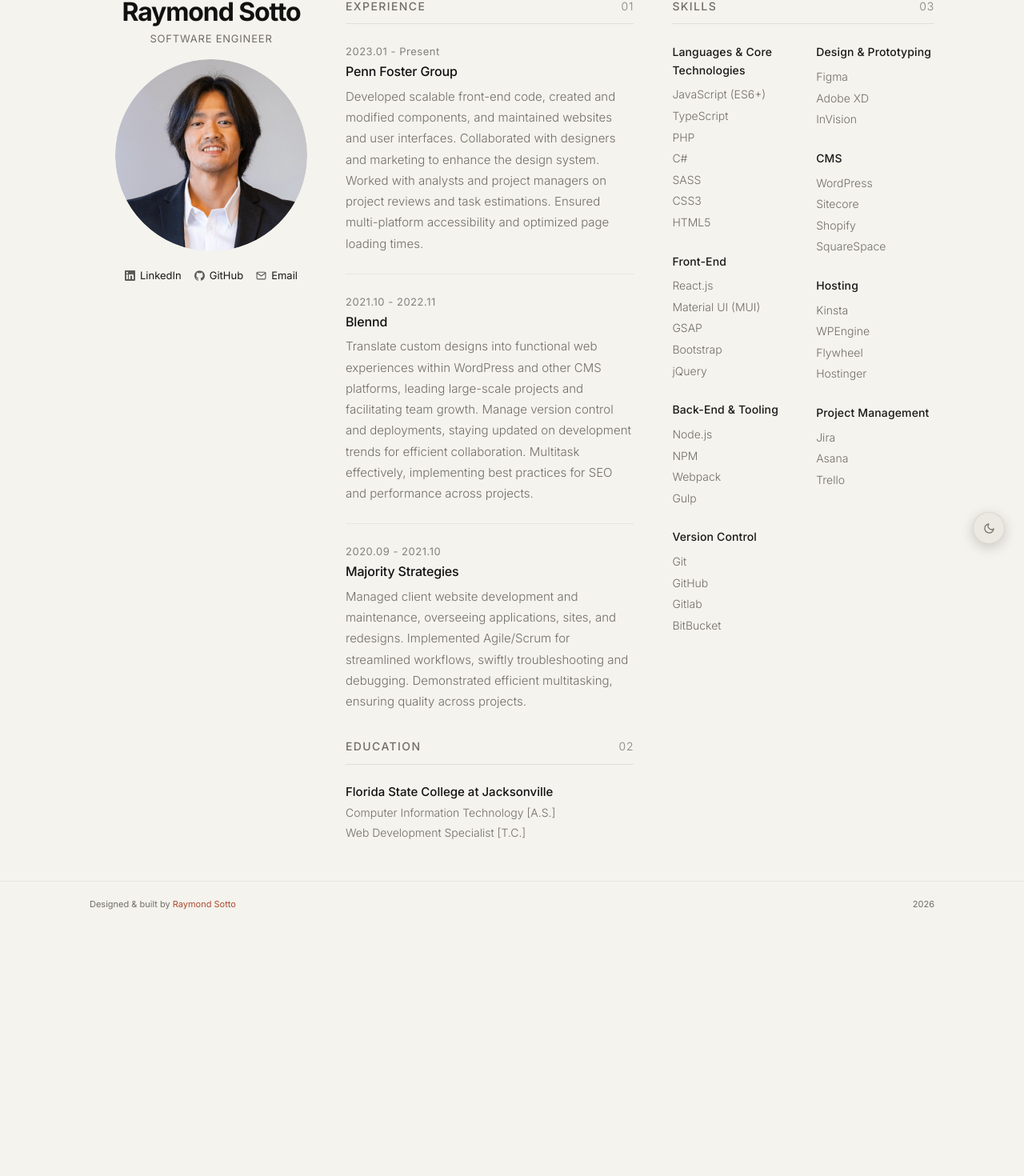
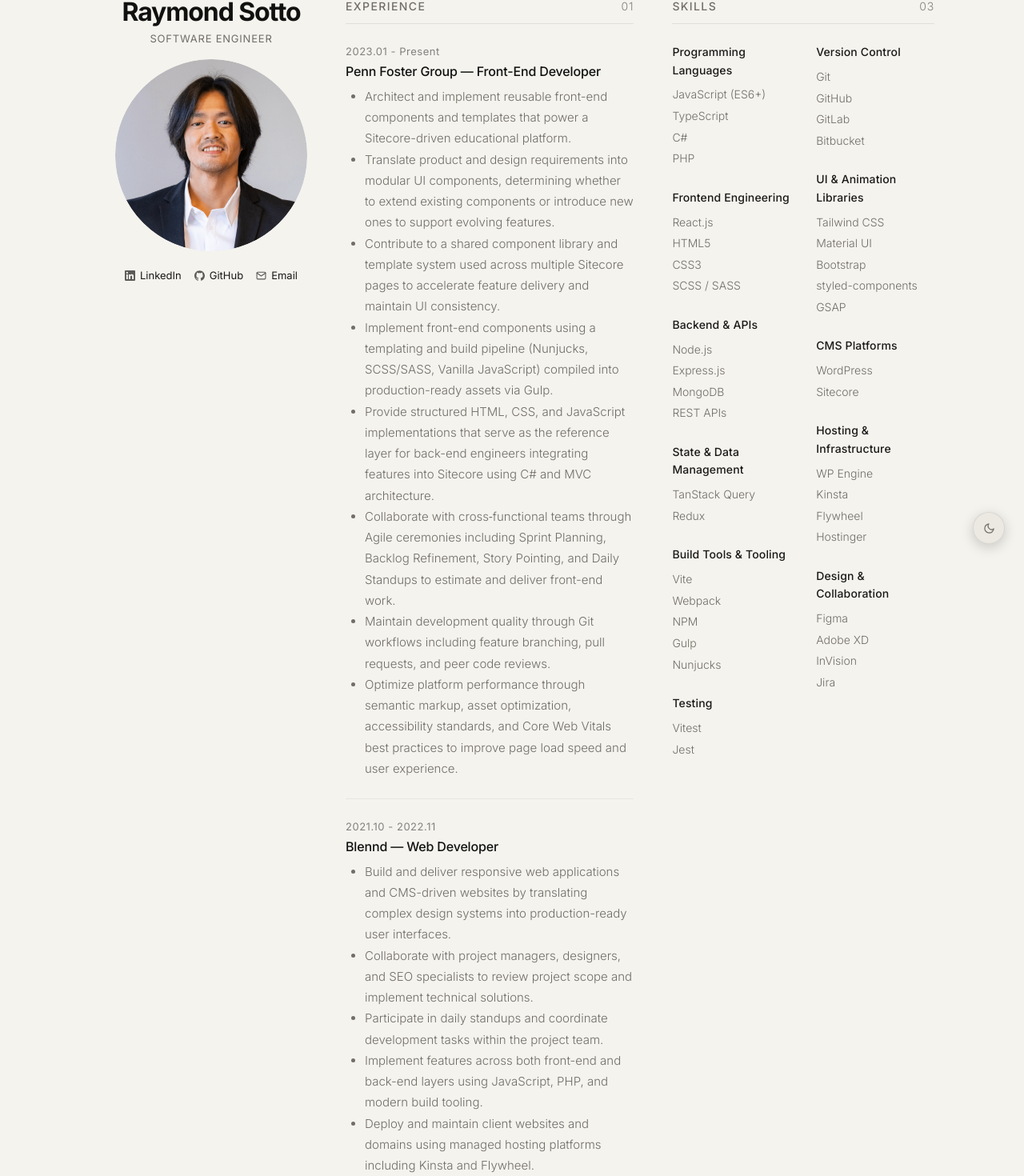
Before and after one commit to raymondjosephsotto/raymondsottodev, a React (Vite) app: page /raymondsottodev/resume in a window 1280 px wide. Shown: the part 96-1566 px from the top of the page at 80% size. Before the commit the page ends 1256 px from the top, so only its background shows below. Built offline with nearby package versions, Linux system fonts and the light colour scheme.

Commit message:
feat: enhance resume section with detailed experience descriptions and improved styling

```diff
--- a/src/data/resume.ts
+++ b/src/data/resume.ts
@@ -9,21 +9,39 @@
   experience: [
     {
       date: '2023.01 - Present',
-      company: 'Penn Foster Group',
-      description:
-        'Developed scalable front-end code, created and modified components, and maintained websites and user interfaces. Collaborated with designers and marketing to enhance the design system. Worked with analysts and project managers on project reviews and task estimations. Ensured multi-platform accessibility and optimized page loading times.',
+      company: 'Penn Foster Group — Front-End Developer',
+      description: [
+        'Architect and implement reusable front-end components and templates that power a Sitecore-driven educational platform.',
+        'Translate product and design requirements into modular UI components, determining whether to extend existing components or introduce new ones to support evolving features.',
+        'Contribute to a shared component library and template system used across multiple Sitecore pages to accelerate feature delivery and maintain UI consistency.',
+        'Implement front-end components using a templating and build pipeline (Nunjucks, SCSS/SASS, Vanilla JavaScript) compiled into production-ready assets via Gulp.',
+        'Provide structured HTML, CSS, and JavaScript implementations that serve as the reference layer for back-end engineers integrating features into Sitecore using C# and MVC architecture.',
+        'Collaborate with cross‑functional teams through Agile ceremonies including Sprint Planning, Backlog Refinement, Story Pointing, and Daily Standups to estimate and deliver front-end work.',
+        'Maintain development quality through Git workflows including feature branching, pull requests, and peer code reviews.',
+        'Optimize platform performance through semantic markup, asset optimization, accessibility standards, and Core Web Vitals best practices to improve page load speed and user experience.'
+      ],
     },
     {
       date: '2021.10 - 2022.11',
-      company: 'Blennd',
-      description:
-        'Translate custom designs into functional web experiences within WordPress and other CMS platforms, leading large-scale projects and facilitating team growth. Manage version control and deployments, staying updated on development trends for efficient collaboration. Multitask effectively, implementing best practices for SEO and performance across projects.',
+      company: 'Blennd — Web Developer',
+      description: [
+        'Build and deliver responsive web applications and CMS-driven websites by translating complex design systems into production-ready user interfaces.',
+        'Collaborate with project managers, designers, and SEO specialists to review project scope and implement technical solutions.',
+        'Participate in daily standups and coordinate development tasks within the project team.',
+        'Implement features across both front-end and back-end layers using JavaScript, PHP, and modern build tooling.',
+        'Deploy and maintain client websites and domains using managed hosting platforms including Kinsta and Flywheel.'
+      ],
     },
     {
       date: '2020.09 - 2021.10',
-      company: 'Majority Strategies',
-      description:
-        'Managed client website development and maintenance, overseeing applications, sites, and redesigns. Implemented Agile/Scrum for streamlined workflows, swiftly troubleshooting and debugging. Demonstrated efficient multitasking, ensuring quality across projects.',
+      company: 'Majority Strategies — Web Developer',
+      description: [
+        'Build and maintain client websites, landing pages, and campaign platforms using modern HTML, CSS, and JavaScript for high-traffic campaign and organizational sites.',
+        'Work from Jira-based tickets created by project managers to implement website builds, updates, and bug fixes.',
+        'Implement new features and updates across multiple production sites while ensuring responsive design and cross-browser compatibility.',
+        'Troubleshoot and debug front-end and back-end issues to resolve production bugs and improve site reliability.',
+        'Deploy and maintain client websites using hosting platforms including WP Engine, Hostinger, and Flywheel.'
+      ],
     },
   ],
 
@@ -36,13 +54,16 @@
   ],
 
   skills: {
-    'Languages & Core Technologies': ['JavaScript (ES6+)', 'TypeScript', 'PHP', 'C#', 'SASS', 'CSS3', 'HTML5'],
-    'Front-End':                      ['React.js', 'Material UI (MUI)', 'GSAP', 'Bootstrap', 'jQuery'],
-    'Back-End & Tooling':             ['Node.js', 'NPM', 'Webpack', 'Gulp'],
-    'Version Control':                ['Git', 'GitHub', 'Gitlab', 'BitBucket'],
-    'Design & Prototyping':           ['Figma', 'Adobe XD', 'InVision'],
-    'CMS':                            ['WordPress', 'Sitecore', 'Shopify', 'SquareSpace'],
-    'Hosting':                        ['Kinsta', 'WPEngine', 'Flywheel', 'Hostinger'],
-    'Project Management':             ['Jira', 'Asana', 'Trello'],
+    'Programming Languages': ['JavaScript (ES6+)', 'TypeScript', 'C#', 'PHP'],
+    'Frontend Engineering': ['React.js', 'HTML5', 'CSS3', 'SCSS / SASS'],
+    'Backend & APIs': ['Node.js', 'Express.js', 'MongoDB', 'REST APIs'],
+    'State & Data Management': ['TanStack Query', 'Redux'],
+    'Build Tools & Tooling': ['Vite', 'Webpack', 'NPM', 'Gulp', 'Nunjucks'],
+    'Testing': ['Vitest', 'Jest'],
+    'Version Control': ['Git', 'GitHub', 'GitLab', 'Bitbucket'],
+    'UI & Animation Libraries': ['Tailwind CSS', 'Material UI', 'Bootstrap', 'styled-components', 'GSAP'],
+    'CMS Platforms': ['WordPress', 'Sitecore'],
+    'Hosting & Infrastructure': ['WP Engine', 'Kinsta', 'Flywheel', 'Hostinger'],
+    'Design & Collaboration': ['Figma', 'Adobe XD', 'InVision', 'Jira'],
   },
 }
--- a/src/data/types.ts
+++ b/src/data/types.ts
@@ -78,7 +78,7 @@
 export interface ResumeExperience {
   date: string
   company: string
-  description: string
+  description: string[]
 }
 
 export interface ResumeEducation {
--- a/src/features/resume/ResumeSection.module.css
+++ b/src/features/resume/ResumeSection.module.css
@@ -232,6 +232,11 @@
   color: var(--t2);
 }
 
+.experienceDescription ul {
+  list-style-type: disc;
+  padding-left: 1.5rem;
+}
+
 /* ============================================================
    Education
    ============================================================ */
--- a/src/features/resume/ResumeSection.tsx
+++ b/src/features/resume/ResumeSection.tsx
@@ -70,7 +70,11 @@
                                     <div className={styles.experienceDate}>{exp.date}</div>
                                     <div className={styles.experienceCompany}>{exp.company}</div>
                                     <div className={styles.experienceDescription}>
-                                        {exp.description}
+                                        <ul>
+                                            {exp.description.map((item, index) => (
+                                                <li key={index}>{item}</li>
+                                            ))}
+                                        </ul>
                                     </div>
                                 </div>
                             ))}
--- a/src/pages/Resume.tsx
+++ b/src/pages/Resume.tsx
@@ -6,7 +6,7 @@
     return (
         <div style={{ display: 'flex', flexDirection: 'column', minHeight: '100vh' }}>
             {/* Back link */}
-            <Link to="/" style={{ margin: '24px var(--px) 0', color: 'var(--sand)', fontSize: '13px', fontWeight: 500, display: 'inline-flex', alignItems: 'center', gap: '6px' }}>
+            <Link to="/" style={{ width: 'fit-content', margin: '24px var(--px) 0', color: 'var(--sand)', fontSize: '13px', fontWeight: 500, display: 'inline-flex', alignItems: 'center', gap: '6px' }}>
                 ← Home
             </Link>
 
```
